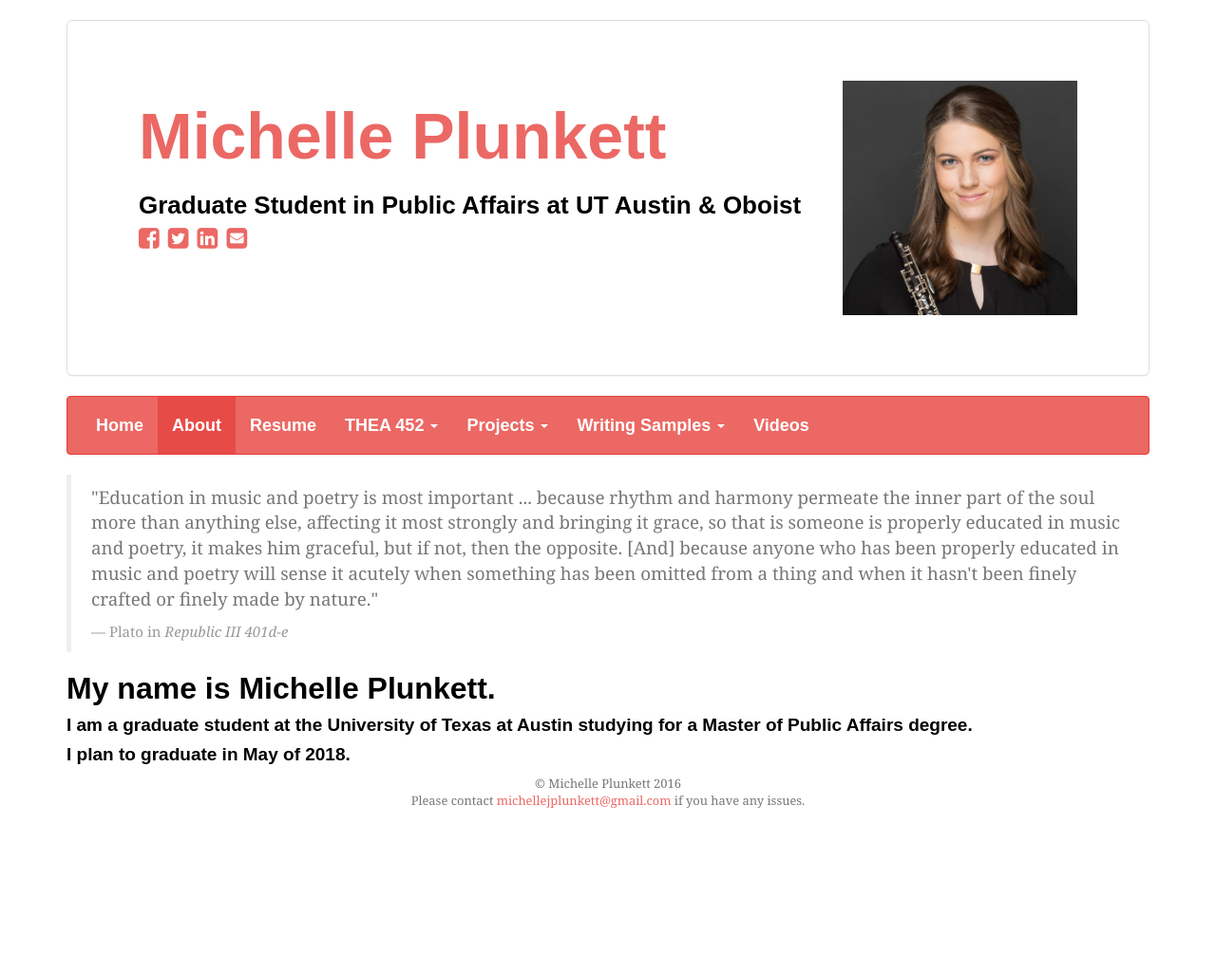
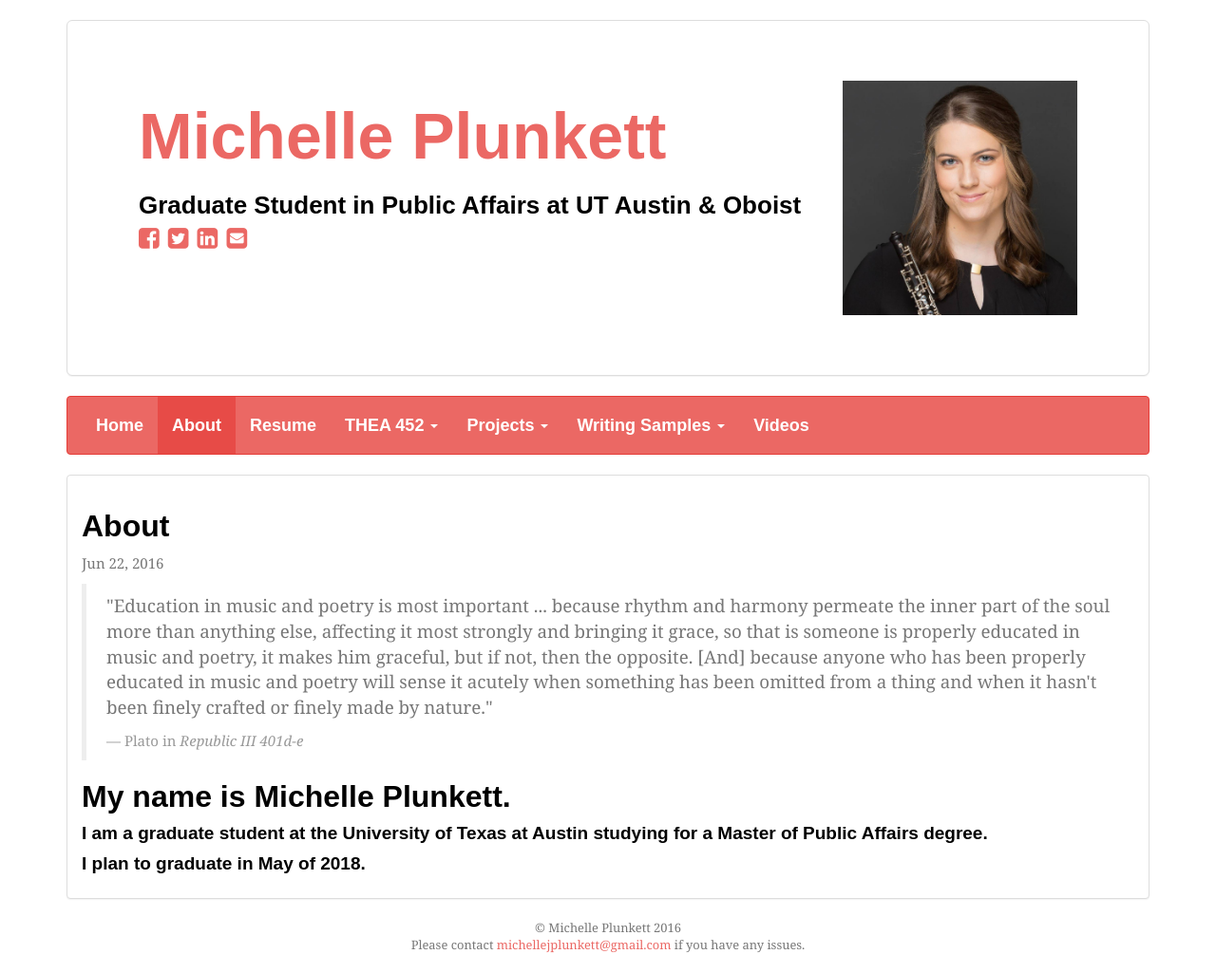
Before and after one commit to michelleplunkett/michelleplunkett.github.io, a Jekyll site: the page built from about.html, in a window 1280 px wide. Shown: the whole page at 95% size. Built offline with Jekyll 4.4.1, drawn with Linux system fonts in a browser that asks for light colours; nearby versions of some CDN libraries; some web fonts are replaced; Markdown is read by kramdown in place of the engine named in the settings; before the commit the page ends 900 px from its top, so only the background shows below that.

Commit message:
Update about.html

```diff
--- a/about.html
+++ b/about.html
@@ -1,6 +1,7 @@
 ---
-layout: default
-title: "About"
+layout: blog
+title:	"About"
+date:	2016-06-22 12:00:00
 ---
 
 <blockquote>
```
